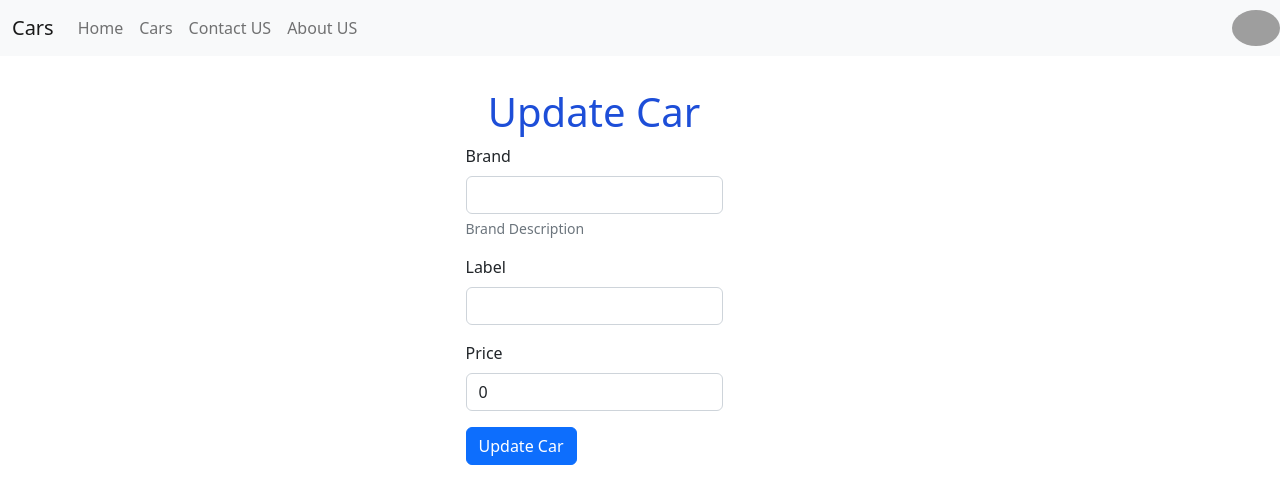
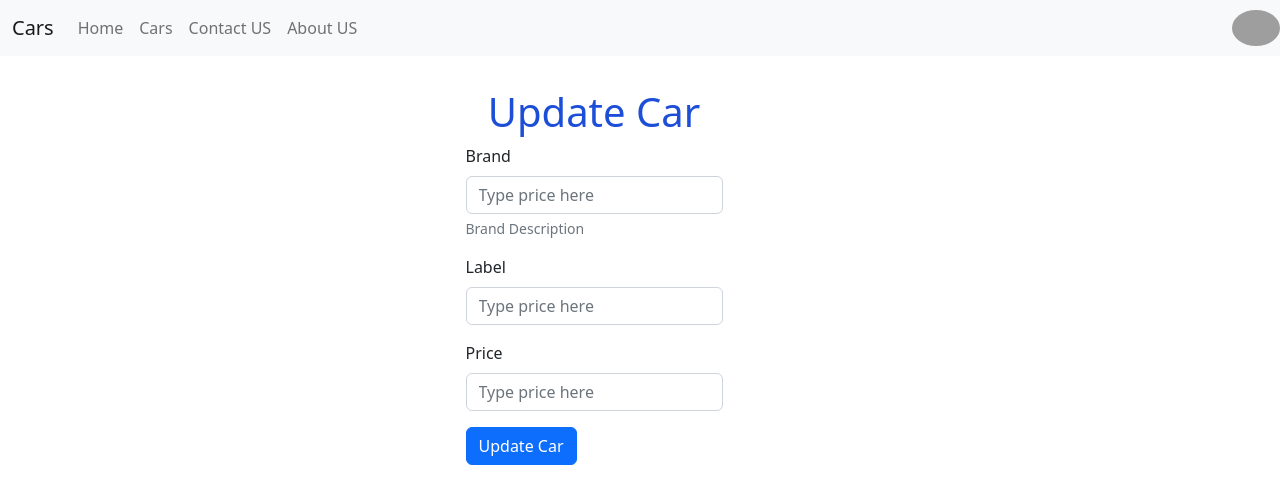
Before and after one commit to feridHelali/car-catalog, a React (Create React App) app in the folder front/: page /update-car/1 in a window 1280 px wide. Shown: the top 504 px of the page. Built offline with nearby package versions, Linux system fonts and the light colour scheme; no server answers; grey boxes are pictures that could not be loaded.

Commit message:
implement update Car

```diff
--- a/front/src/components/wk_01/UpdateCarForm.jsx
+++ b/front/src/components/wk_01/UpdateCarForm.jsx
@@ -1,74 +1,100 @@
 import React from 'react'
-import { useState } from 'react'
-import {useParams} from "react-router-dom";
+import { useRef, useEffect } from 'react'
+import { useParams } from "react-router-dom";
+
 //import Swal from "sweetalert2";
 
 function UpdateCarForm() {
 
-  const {id}=useParams()
-  const [car,setCar] = useState({
-    brand:"",
-    label:"",
-    price:0
+  const { id } = useParams()
+  const brand = useRef();
+  const label = useRef();
+  const price = useRef();
+  const form = useRef();
+
+
+  useEffect(() => {
+    const getCarById = async (id) => {
+      await fetch(`http://localhost:3030/cars/one/${id}`)
+        .then(data => data.json())
+        .then(json => json.message)
+        .then(json => {
+
+          brand.current.value = json[0].brand;
+          label.current.value = json[0].label;
+          price.current.value = json[0].price
         })
-
-  const getCarById = async()=>{
+        .catch(error => console.log(error))
 
     }
+    getCarById(id)
 
-  const updateCarHandler=async()=>{
-    console.log('Car Updated Clicked',car)
+  }, [id])
+
+  const updateCarHandler = async (e) => {
+    e.preventDefault();
+    const newCar = {
+      brand: brand.current.value,
+      label: label.current.value,
+      price: price.current.value
+    }
+
+
+     await fetch(`http://localhost:3030/cars/update/${id}`,{
+      method:"PUT",
+      headers:{
+        "Content-type":"application/json"
+      },
+      body:JSON.stringify(newCar)
+     }).then(console.log)
+
   }
 
   return (
     <div className='container flex flex-col items-center justify-center p-2 m-4'>
       <h1 className='text-blue-700'>Update Car</h1>
-      <form>
+      <form onSubmit={updateCarHandler} ref={form}>
         <div className="mb-3">
           <label forhtml="brand" className="form-label">Brand</label>
           <input
+            ref={brand}
+            name="brand"
             type="text"
             className="form-control"
             id="brand"
             aria-describedby="brand"
             required
-            value={car.brand}
-            onChange={(event)=>{
-              setCar({...car,brand:event.target.value})
-            }}
+            placeholder='Type price here'
           />
           <div id="brand" className="form-text">Brand Description</div>
         </div>
         <div className="mb-3">
           <label forhtml="label" className="form-label">Label</label>
           <input
+            ref={label}
             type="text"
+            name="label"
             className="form-control"
             id="label"
-          value={car.label}
-          onChange={(event)=>{
-            setCar({...car,label:event.target.value})
-            }} />
+            placeholder='Type price here'
+          />
         </div>
         <div className="mb-3">
           <label forhtml="price" className="form-label">Price</label>
           <input
+            ref={price}
+            name="price"
             type="number"
             className="form-control"
             id="price"
-              value={car.price}
             required
-              onChange={(event)=>{
-                setCar({...car,price:event.target.value})
-              }}
+            placeholder='Type price here'
           />
         </div>
         {/* <pre><code>{JSON.stringify(car,undefined,3)}</code></pre> */}
         <button
-          type="button"
+          type="submit"
           className="btn btn-primary"
-          onClick={()=>updateCarHandler()}
-          required
         >Update Car</button>
       </form>
     </div>
```
Also changed, not shown: 1 other file (tests, documents, lock files or other folders). Lines whose indentation alone changed are shown as unchanged.
